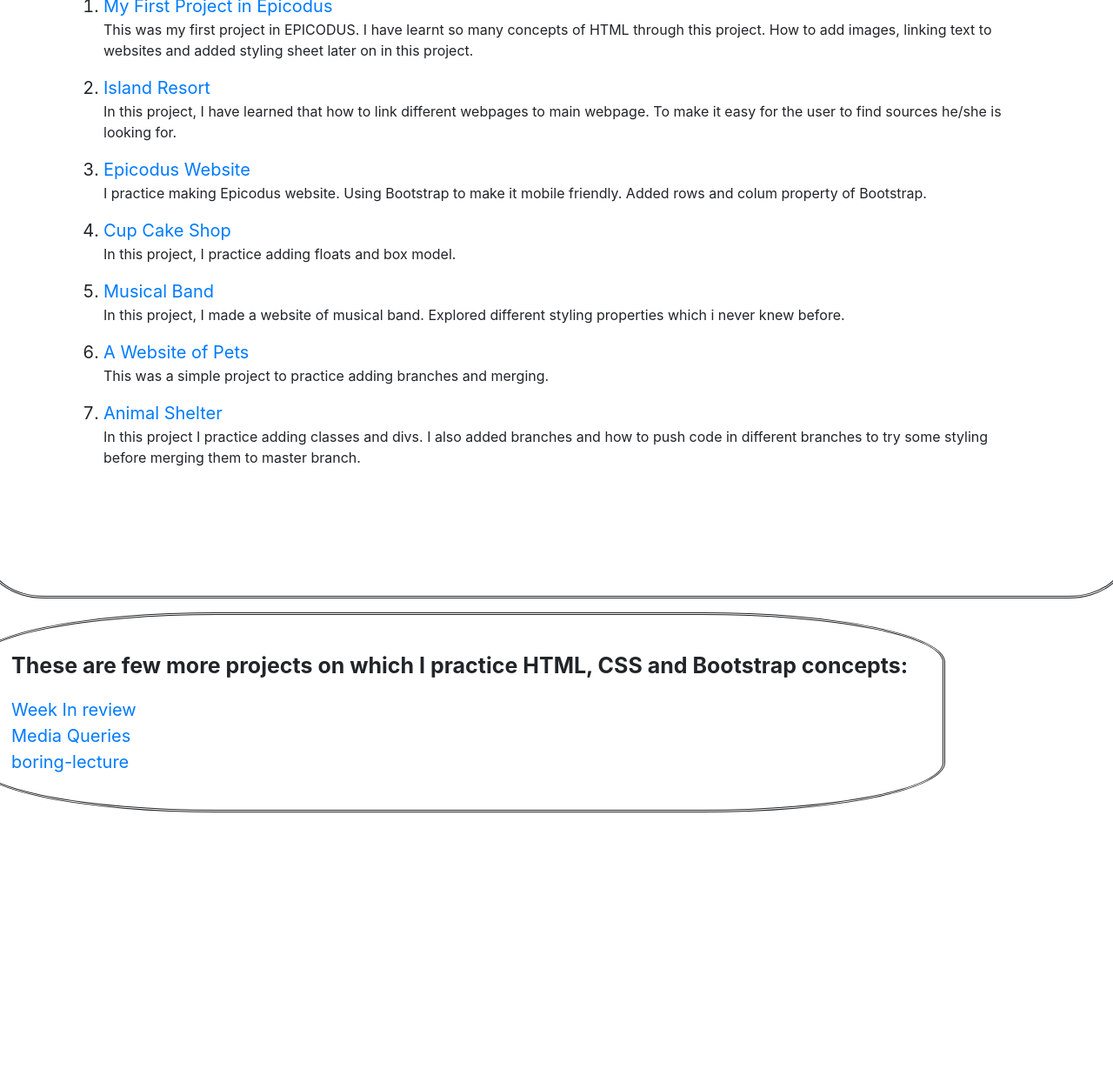
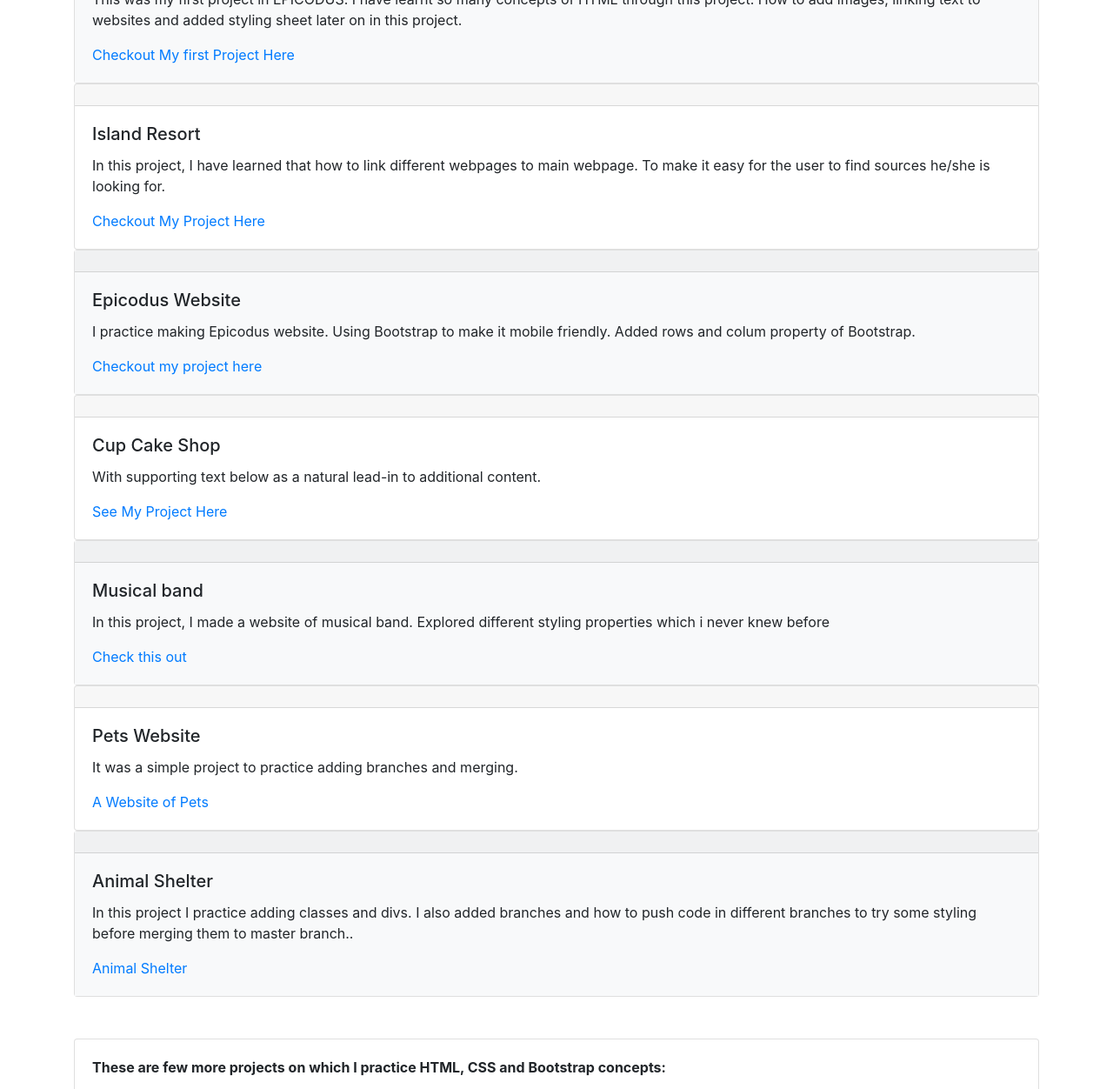
Before and after one commit to nehamalhotra23/neha-portfolio, a plain HTML site: page index.html in a window 1280 px wide. Shown: the part 612-1864 px from the top of the page at 87% size. Before the commit the page ends 1562 px from the top, so only its background shows below. Drawn offline with Linux system fonts and the light colour scheme.

Commit message:
Fixed Bugs in week 1 friday project

```diff
--- a/css/styles.css
+++ b/css/styles.css
@@ -1,53 +1,20 @@
 #neha {
   color: black;
   margin-left: 165px;
-}
-
-ol {
-  border-style: double;
-  border-radius: 5% !important;
-  padding: 10%;
-}
-
-.logo {
-  margin-top: -68px;
-  border-radius: 50%
-}
-
-#aboutme {
-  float: left;
-  padding: 10px;
-}
-
-li {
-  font-size: 20px;
 }
 
 h2 {
   font-size: 30px;
 }
 
-#contact {
-  float: right;
-  margin-right: 92px;
-  margin-top: -156px;
-}
-
-#list2 {
-  border-style: double;
-  padding: 40px;
-  border-radius: 25% !important;
-}
-
 a {
   text-decoration: none;
-}
-
-#span {
-  font-size: 25px;
-  font-weight: bold;
 }
 
 a:hover {
   background-color: pink;
 }
+
+.heading {
+  color: blue;
+}
--- a/index.html
+++ b/index.html
@@ -8,59 +8,111 @@
   <title>Neha's Portfolio</title>
 </head>
 
-<body id="body">
+<body>
   <div class="container">
-    <div class="col-xs-3">
-      <h1 id="neha">Neha Malhotra</h1>
-      <img class="logo" src="img/cover.jpeg" alt="logo of NM" height="200px">
-      <div class="row">
-        <ul id="contact">
-          <li><a href="mailto: nehamalhotra8899@gmail.com">Contact</a></li>
-          <li><a target="_blank" href="https://github.com/nehamalhotra23">Github Profile</a></li>
-        </ul>
+    <h1>Neha Malhotra</h1>
+    <img class="logo" src="img/cover.jpeg" alt="logo of NM" height="200px">
+    <nav class="navbar navbar-light bg-light">
+      <span class="navbar-brand mb-0 h1"><a href="mailto: nehamalhotra8899@gmail.com">Contact</a></span>
+      <span class="navbar-brand mb-0 h1"><a target="_blank" href="https://github.com/nehamalhotra23">Github Profile</a></span>
+    </nav>
+    <br>
+    <h2>About Me</h2>
+    <p>Hello my name is <strong>Neha Malhotra</strong>. I have been practicing code for the last 5 months. I've completed my bachelors in Business and have MBA in Financial Services. I want to learn code to enter the Tech industry.</p>
+    <br>
+    <h2 class="heading">Project I have done last Week:</h2>
+    <div class="card">
+      <div class="bg-light">
+        <div class="card-header">
+
+        </div>
+        <div class="card-body">
+          <h5 class="card-title">My First Webpage</h5>
+          <p class="card-text">This was my first project in EPICODUS. I have learnt so many concepts of HTML through this project. How to add images, linking text to websites and added styling sheet later on in this project.</p>
+          <a href="https://github.com/nehamalhotra23/my-first-webpage">Checkout My first Project Here</a>
+        </div>
       </div>
     </div>
-  </div>
-  <br>
-  <br>
-  <div class="jumbertron" id="aboutme">
-    <h2>About Me</h2>
-    <p>Hello my name is <strong>Neha Malhotra</strong>. I have been practicing code for the last 5 months. I've completed my bachelors in Business and have MBA in Financial Services. I want to learn code to enter the Tech industry.</p>
-  </div>
-  <div class="row">
-    <div class="col-xs-3">
-      <div class="well">
-        <ol>
-          <br>
-          <br>
-          <h1>Projects I have done this week:</h1>
-          <li><a href="https://github.com/nehamalhotra23/my-first-webpage">My First Project in Epicodus</a></li>
-          <p>This was my first project in EPICODUS. I have learnt so many concepts of HTML through this project. How to add images, linking text to websites and added styling sheet later on in this project.</p>
-          <li><a href="https://github.com/nehamalhotra23/island-resort.git">Island Resort</a></li>
-          <p>In this project, I have learned that how to link different webpages to main webpage. To make it easy for the user to find sources he/she is looking for.</p>
-          <li><a href="https://github.com/nehamalhotra23/wikipedia-rebuild">Epicodus Website</a></li>
-          <p>I practice making Epicodus website. Using Bootstrap to make it mobile friendly. Added rows and colum property of Bootstrap.</p>
-          <li><a href="https://github.com/nehamalhotra23/cupcake-shop">Cup Cake Shop</a></li>
-          <p> In this project, I practice adding floats and box model. </p>
-          <li><a href="https://github.com/nehamalhotra23/Band-webpage">Musical Band</a></li>
-          <p>In this project, I made a website of musical band. Explored different styling properties which i never knew before.</p>
-          <li><a href="https://github.com/nehamalhotra23/pet-website">A Website of Pets</a></li>
-          <p>This was a simple project to practice adding branches and merging.</p>
-          <li><a href="https://github.com/nehamalhotra23/animal-Shelter">Animal Shelter</a></li>
-          <p>In this project I practice adding classes and divs. I also added branches and how to push code in different branches to try some styling before merging them to master branch.</p>
-        </ol>
+    <div class="card">
+      <div class="card-header">
+
+      </div>
+      <div class="card-body">
+        <h5 class="card-title">Island Resort</h5>
+        <p class="card-text">In this project, I have learned that how to link different webpages to main webpage. To make it easy for the user to find sources he/she is looking for.</p>
+        <a href="https://github.com/nehamalhotra23/island-resort.git">Checkout My Project Here</a>
       </div>
     </div>
-    <div class="row">
-      <div class="col-xs-2">
-        <ul id="list2">
-          <p><span id="span">These are few more projects on which I practice HTML, CSS and Bootstrap concepts:</span></p>
+    <div class="card">
+      <div class="bg-light">
+        <div class="card-header">
+
+        </div>
+        <div class="card-body">
+          <h5 class="card-title">Epicodus Website</h5>
+          <p class="card-text">I practice making Epicodus website. Using Bootstrap to make it mobile friendly. Added rows and colum property of Bootstrap.</p>
+          <a href="https://github.com/nehamalhotra23/wikipedia-rebuild">Checkout my project here</a>
+        </div>
+      </div>
+    </div>
+    <div class="card">
+      <div class="card-header">
+
+      </div>
+      <div class="card-body">
+        <h5 class="card-title">Cup Cake Shop</h5>
+        <p class="card-text">With supporting text below as a natural lead-in to additional content.</p>
+        <a href="https://github.com/nehamalhotra23/cupcake-shop">See My Project Here </a>
+      </div>
+    </div>
+    <div class="card">
+      <div class="bg-light">
+        <div class="card-header">
+
+        </div>
+        <div class="card-body">
+          <h5 class="card-title">Musical band</h5>
+          <p class="card-text">In this project, I made a website of musical band. Explored different styling properties which i never knew before</p>
+          <a href="https://github.com/nehamalhotra23/Band-webpage">Check this out</a>
+        </div>
+      </div>
+    </div>
+    <div class="card">
+      <div class="card-header">
+
+      </div>
+      <div class="card-body">
+        <h5 class="card-title">Pets Website</h5>
+        <p class="card-text">It was a simple project to practice adding branches and merging.</p>
+        <a href="https://github.com/nehamalhotra23/pet-website">A Website of Pets</a>
+      </div>
+    </div>
+    <div class="card">
+      <div class="bg-light">
+        <div class="card-header">
+
+        </div>
+        <div class="card-body">
+          <h5 class="card-title">Animal Shelter</h5>
+          <p class="card-text">In this project I practice adding classes and divs. I also added branches and how to push code in different branches to try some styling before merging them to master branch..</p>
+          <a href="https://github.com/nehamalhotra23/animal-Shelter">Animal Shelter</a>
+        </div>
+      </div>
+    </div>
+    <br>
+    <br>
+    <div class="card">
+      <div class="card-body">
+        <p><strong>These are few more projects on which I practice HTML, CSS and Bootstrap concepts:</strong></p>
+        <ul>
           <li><a href="https://github.com/nehamalhotra23/week-in-review.git">Week In review</a></li>
           <li><a href="https://github.com/nehamalhotra23/media-queries.git">Media Queries</a></li>
           <li><a href="https://github.com/nehamalhotra23/boring-lecture.git">boring-lecture</a></li>
         </ul>
       </div>
     </div>
+  </div>
+
 </body>
 
 </html>
```
Also changed, not shown: 1 other file.
